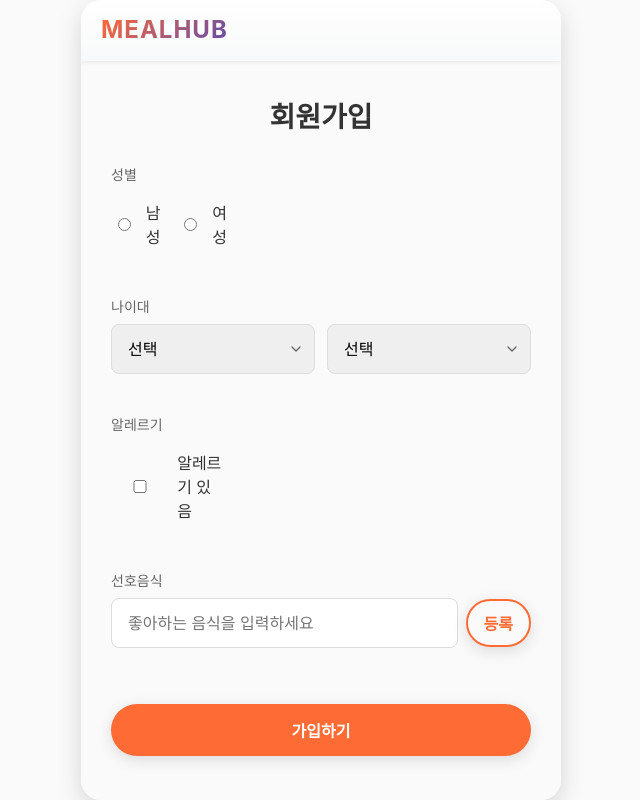
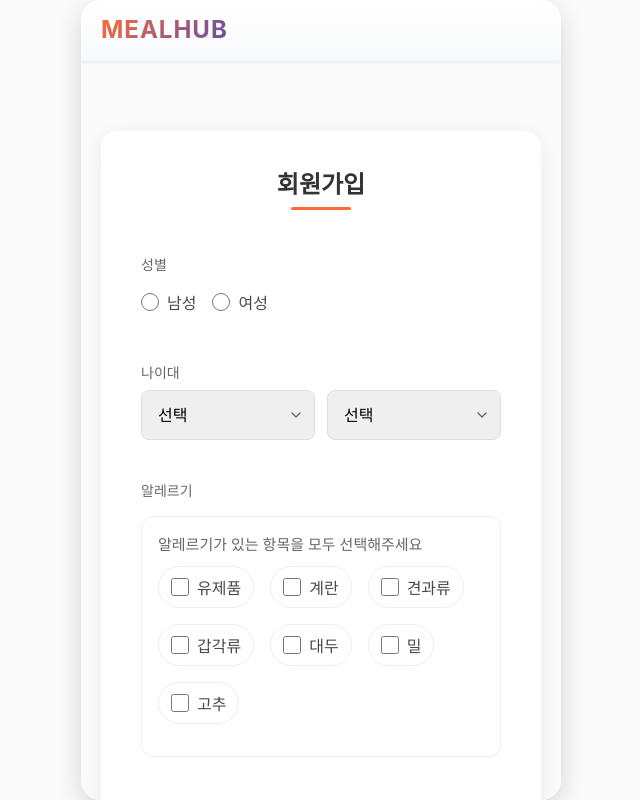
Before and after one commit to jinn-ie/mealhub-front, a React (Create React App) app: page /signup2 in a window 1280 px wide. Shown: the whole page, without its empty margins (319-959 px from the left). Built offline with nearby package versions, Linux system fonts and the light colour scheme; a web font is replaced by a local one.

Commit message:
회원가입 페이지 개선: 페이지 제목 변경 및 스타일 수정, 알레르기 선택 기능 추가, 음식 목록 관리 기능 개선. 코드 정리 및 애니메이션 효과 적용.

```diff
--- a/public/index.html
+++ b/public/index.html
@@ -25,7 +25,7 @@
       work correctly both with client-side routing and a non-root public URL.
       Learn how to configure a non-root public URL by running `npm run build`.
     -->
-    <title>React App</title>
+    <title>MealHub</title>
   </head>
   <body>
     <noscript>You need to enable JavaScript to run this app.</noscript>
--- a/src/pages/Signup2.js
+++ b/src/pages/Signup2.js
@@ -1,7 +1,7 @@
 import React, { useEffect, useState } from "react";
 import { useNavigate, useLocation } from 'react-router-dom';
 import styled from 'styled-components';
-import { motion } from 'framer-motion';
+import { motion, AnimatePresence } from 'framer-motion';
 import Header from "../components/Header";
 import LoadingOverlay from "../components/LoadingOverlay";
 import {
@@ -12,36 +12,74 @@ import {
   Page,
   Container,
   Title,
-  Row,
-  OutlineButton
+  Row
 } from '../styles/CommonComponents';
 
 // 회원가입 페이지 스타일
 const SignupContainer = styled(Page)`
   padding: 0;
+  min-height: 100vh;
+  display: flex;
+  flex-direction: column;
 `;
 
 const ContentContainer = styled(Container)`
+  padding: 20px;
+  flex: 1;
+
+  @media (min-width: 768px) {
     padding: 40px 20px;
+  }
 `;
 
 const SignupForm = styled(motion.form)`
   width: 100%;
-  max-width: 420px;
-  margin: 0 auto;
+  max-width: 380px;
+  margin: 20px auto 40px;
   display: flex;
   flex-direction: column;
   gap: 24px;
+  background: white;
+  padding: 30px 24px;
+  border-radius: 16px;
+  box-shadow: 0 4px 20px rgba(0, 0, 0, 0.06);
+
+  @media (min-width: 768px) {
+    max-width: 440px;
+    padding: 40px;
+    margin: 30px auto 60px;
+  }
 `;
 
 const FormTitle = styled(Title)`
   margin-bottom: 30px;
   text-align: center;
+  position: relative;
+  font-size: 24px;
+  font-weight: 700;
+  color: var(--text-primary);
+
+  &::after {
+    content: '';
+    position: absolute;
+    bottom: -10px;
+    left: 50%;
+    transform: translateX(-50%);
+    width: 60px;
+    height: 3px;
+    background: var(--primary-color);
+    border-radius: 2px;
+  }
 `;
 
 const SubmitButton = styled(Button)`
-  margin-top: 16px;
+  margin-top: 20px;
   width: 100%;
+  height: 52px;
+  font-size: 17px;
+  font-weight: 600;
+  letter-spacing: 0.5px;
+  box-shadow: 0 4px 12px rgba(255, 122, 0, 0.2);
 `;
 
 const LoginLink = styled(motion.a)`
@@ -57,13 +95,6 @@ const LoginLink = styled(motion.a)`
   }
 `;
 
-const ErrorMessage = styled(motion.div)`
-  color: var(--error);
-  font-size: 14px;
-  margin-top: -12px;
-  margin-bottom: -12px;
-`;
-
 const RadioGroup = styled.div`
   display: flex;
   gap: 16px;
@@ -76,7 +107,12 @@ const RadioLabel = styled.label`
   gap: 8px;
   cursor: pointer;
   font-size: 16px;
-  color: var(--text-primary);
+
+  input {
+    accent-color: var(--primary-color);
+    width: 18px;
+    height: 18px;
+  }
 `;
 
 const SelectGroup = styled.div`
@@ -98,20 +134,53 @@ const Select = styled.select`
   }
 `;
 
-const CheckboxGroup = styled.div`
+const AllergyGroup = styled.div`
+  margin-top: 8px;
+  border: 1px solid #eee;
+  border-radius: 12px;
+  padding: 16px;
+  background-color: rgba(255, 255, 255, 0.6);
+`;
+
+const AllergyTitle = styled.div`
+  font-size: 15px;
+  font-weight: 500;
+  margin-bottom: 12px;
+  color: var(--text-secondary);
+`;
+
+const CheckboxRow = styled.div`
   display: flex;
   flex-wrap: wrap;
-  gap: 12px;
-  margin-top: 8px;
+  gap: 10px;
+  margin-bottom: 8px;
+
+  @media (min-width: 768px) {
+    gap: 16px;
+  }
 `;
 
-const CheckboxLabel = styled.label`
+const CheckboxLabel = styled(motion.label)`
   display: flex;
   align-items: center;
   gap: 8px;
   cursor: pointer;
+  font-size: 15px;
+  padding: 8px 12px;
+  border-radius: 30px;
+  transition: all 0.3s ease;
+  background-color: ${props => props.checked ? 'rgba(255, 122, 0, 0.1)' : 'transparent'};
+  border: 1px solid ${props => props.checked ? 'var(--primary-color)' : '#eee'};
+
+  input {
+    accent-color: var(--primary-color);
+    width: 18px;
+    height: 18px;
+  }
+
+  @media (min-width: 768px) {
     font-size: 16px;
-  color: var(--text-primary);
+  }
 `;
 
 const FoodInputGroup = styled.div`
@@ -121,30 +190,51 @@ const FoodInputGroup = styled.div`
   width: 100%;
 `;
 
-const FoodInput = styled(Input)`
-  flex: 1;
-`;
-
-const AddButton = styled(OutlineButton)`
+const AddButton = styled(Button)`
   height: 48px;
   padding: 0 16px;
-  white-space: nowrap;
+  background: var(--primary-color);
+  color: white;
 `;
 
 const FoodList = styled.div`
   display: flex;
   flex-wrap: wrap;
   gap: 8px;
-  margin-top: 8px;
+  margin-top: 12px;
 `;
 
 const FoodItem = styled(motion.div)`
-  padding: 6px 12px;
-  background-color: var(--primary-light);
+  padding: 8px 16px;
+  background: var(--primary-light);
   color: var(--primary-color);
   border-radius: 50px;
   font-size: 14px;
   font-weight: 500;
+  display: flex;
+  align-items: center;
+  gap: 6px;
+  box-shadow: 0 2px 5px rgba(0, 0, 0, 0.05);
+
+  &:hover {
+    background: rgba(255, 122, 0, 0.2);
+    transform: translateY(-2px);
+    transition: all 0.2s ease;
+  }
+`;
+
+const DeleteIcon = styled.span`
+  cursor: pointer;
+  font-size: 16px;
+  display: flex;
+  align-items: center;
+  justify-content: center;
+  color: var(--primary-color);
+  opacity: 0.7;
+
+  &:hover {
+    opacity: 1;
+  }
 `;
 
 // 애니메이션 변수
@@ -168,6 +258,32 @@ const itemVariants = {
   }
 };
 
+const checkboxVariants = {
+  checked: {
+    backgroundColor: 'rgba(255, 122, 0, 0.1)',
+    borderColor: 'var(--primary-color)',
+    scale: 1.05,
+    transition: { type: "spring", stiffness: 500, damping: 30 }
+  },
+  unchecked: {
+    backgroundColor: 'transparent',
+    borderColor: '#eee',
+    scale: 1,
+    transition: { duration: 0.2 }
+  }
+};
+
+// 알레르기 옵션 데이터
+const allergyOptions = [
+  { id: 'dairy', label: '유제품' },
+  { id: 'eggs', label: '계란' },
+  { id: 'nuts', label: '견과류' },
+  { id: 'seafood', label: '갑각류' },
+  { id: 'soy', label: '대두' },
+  { id: 'wheat', label: '밀' },
+  { id: 'pepper', label: '고추' }
+];
+
 function Signup2() {
   const navigate = useNavigate();
   const location = useLocation();
@@ -178,8 +294,7 @@ function Signup2() {
     sex: "",
     age1: "",
     age2: "",
-    allergy: false,
-    category: []
+    allergies: []
   });
   const [error, setError] = useState(null);
   const [loading, setLoading] = useState(false);
@@ -189,8 +304,21 @@ function Signup2() {
 
   const handleAddFood = () => {
     if (inputValue.trim() === "") return;
-    setFoodList([...foodList, inputValue]);
+    setFoodList([...foodList, inputValue.trim()]);
     setInputValue("");
+  };
+
+  const handleRemoveFood = (index) => {
+    const newList = [...foodList];
+    newList.splice(index, 1);
+    setFoodList(newList);
+  };
+
+  const handleInputKeyPress = (e) => {
+    if (e.key === 'Enter') {
+      e.preventDefault();
+      handleAddFood();
+    }
   };
 
   const handleChange = (e) => {
@@ -201,11 +329,31 @@ function Signup2() {
       setFormData({ ...formData, [name]: value });
     }
     else if (type === "checkbox") {
-      if (name === "allergy") {
-        setFormData(prevData => ({
+      // 알레르기 체크박스 처리
+      if (e.target.name === 'allergyOption') {
+        const allergyValue = e.target.value;
+        setFormData(prevData => {
+          // 현재 allergies 배열에서 해당 알레르기 존재 여부 확인
+          const currentAllergies = [...prevData.allergies];
+
+          if (checked) {
+            // 체크된 경우 추가 (중복 방지)
+            if (!currentAllergies.includes(allergyValue)) {
+              currentAllergies.push(allergyValue);
+            }
+          } else {
+            // 체크 해제된 경우 제거
+            const index = currentAllergies.indexOf(allergyValue);
+            if (index !== -1) {
+              currentAllergies.splice(index, 1);
+            }
+          }
+
+          return {
             ...prevData,
-          allergy: checked,
-        }));
+            allergies: currentAllergies
+          };
+        });
       }
     } else {
       // 일반 입력 값
@@ -222,14 +370,8 @@ function Signup2() {
     if (!formData.sex) {
       validationError = "성별을 선택해주세요.";
     }
-
     else if (!formData.age1 || !formData.age2) {
-      console.log(formData.age1, formData.age2)
       validationError = "나이대를 선택해주세요.";
-    }
-
-    else if (!formData.category) {
-      validationError = "선호 카테고리를 적어도 1개 이상 선택해주세요.";
     }
 
     if (validationError) {
@@ -237,18 +379,23 @@ function Signup2() {
         return; // 에러가 있으면 제출하지 않음
     }
 
+    // 알레르기 정보 서버 포맷에 맞게 준비
+    const hasAllergies = formData.allergies.length > 0;
+
     const signupData = {
       loginId: id,
       password: pwd,
       age: `${formData.age1}${formData.age2}`,
       gender: formData.sex,
-      allergy: formData.allergy
+      allergy: hasAllergies, // 알레르기 여부 (boolean)
+      allergyTypes: formData.allergies, // 알레르기 종류 (배열)
+      favoriteFoods: foodList.length > 0 ? foodList : [] // 선호 음식 (배열)
     };
 
     setLoading(true);
 
     try {
-      console.log(signupData);
+      console.log("회원가입 요청 데이터:", signupData);
       const response = await fetch("https://mealhub.duckdns.org/backend/user/signin", {
         method: 'POST',
         headers: {
@@ -258,11 +405,9 @@ function Signup2() {
       });
 
       if (response.ok) {
-        console.log(response);
         alert("회원가입이 완료되었습니다!");
         navigate("/login");
       } else {
-        console.log(response);
         const errorData = await response.json();
         setError(errorData.message || "회원가입에 실패했습니다.");
       }
@@ -291,12 +436,14 @@ function Signup2() {
         initial="hidden"
         animate="visible"
       >
-        <FormTitle variants={itemVariants}>회원가입</FormTitle>
-
         <SignupForm
           onSubmit={handleSubmit}
           variants={containerVariants}
+          initial="hidden"
+          animate="visible"
         >
+          <FormTitle variants={itemVariants}>회원가입</FormTitle>
+
           <InputGroup as={motion.div} variants={itemVariants}>
             <Label>성별</Label>
             <RadioGroup>
@@ -358,59 +505,126 @@ function Signup2() {
 
           <InputGroup as={motion.div} variants={itemVariants}>
             <Label>알레르기</Label>
-            <CheckboxGroup>
-              <CheckboxLabel>
+            <AllergyGroup>
+              <AllergyTitle>알레르기가 있는 항목을 모두 선택해주세요</AllergyTitle>
+              <CheckboxRow>
+                {allergyOptions.slice(0, 3).map((option) => (
+                  <CheckboxLabel
+                    key={option.id}
+                    checked={formData.allergies.includes(option.label)}
+                    animate={formData.allergies.includes(option.label) ? "checked" : "unchecked"}
+                    variants={checkboxVariants}
+                    whileHover={{ scale: formData.allergies.includes(option.label) ? 1.05 : 1.02 }}
+                    whileTap={{ scale: 0.98 }}
+                  >
                     <input
                       type="checkbox"
-                  name="allergy"
-                  checked={formData.allergy}
+                      name="allergyOption"
+                      value={option.label}
+                      checked={formData.allergies.includes(option.label)}
                       onChange={handleChange}
                     />
-                알레르기 있음
+                    {option.label}
                   </CheckboxLabel>
-            </CheckboxGroup>
+                ))}
+              </CheckboxRow>
+              <CheckboxRow>
+                {allergyOptions.slice(3, 6).map((option) => (
+                  <CheckboxLabel
+                    key={option.id}
+                    checked={formData.allergies.includes(option.label)}
+                    animate={formData.allergies.includes(option.label) ? "checked" : "unchecked"}
+                    variants={checkboxVariants}
+                    whileHover={{ scale: formData.allergies.includes(option.label) ? 1.05 : 1.02 }}
+                    whileTap={{ scale: 0.98 }}
+                  >
+                    <input
+                      type="checkbox"
+                      name="allergyOption"
+                      value={option.label}
+                      checked={formData.allergies.includes(option.label)}
+                      onChange={handleChange}
+                    />
+                    {option.label}
+                  </CheckboxLabel>
+                ))}
+              </CheckboxRow>
+              <CheckboxRow>
+                {allergyOptions.slice(6).map((option) => (
+                  <CheckboxLabel
+                    key={option.id}
+                    checked={formData.allergies.includes(option.label)}
+                    animate={formData.allergies.includes(option.label) ? "checked" : "unchecked"}
+                    variants={checkboxVariants}
+                    whileHover={{ scale: formData.allergies.includes(option.label) ? 1.05 : 1.02 }}
+                    whileTap={{ scale: 0.98 }}
+                  >
+                    <input
+                      type="checkbox"
+                      name="allergyOption"
+                      value={option.label}
+                      checked={formData.allergies.includes(option.label)}
+                      onChange={handleChange}
+                    />
+                    {option.label}
+                  </CheckboxLabel>
+                ))}
+              </CheckboxRow>
+            </AllergyGroup>
           </InputGroup>
 
           <InputGroup as={motion.div} variants={itemVariants}>
             <Label>선호음식</Label>
             <FoodInputGroup>
-              <FoodInput
+              <Input
                 type="text"
+                name="favorite"
                 value={inputValue}
                 onChange={(e) => setInputValue(e.target.value)}
                 placeholder="좋아하는 음식을 입력하세요"
+                onKeyPress={handleInputKeyPress}
               />
               <AddButton
                 type="button"
                 onClick={handleAddFood}
-                whileHover={{ scale: 1.02 }}
+                as={motion.button}
+                whileHover={{ scale: 1.02, backgroundColor: 'var(--primary-dark)' }}
                 whileTap={{ scale: 0.98 }}
               >
                 등록
               </AddButton>
             </FoodInputGroup>
 
+            <AnimatePresence>
               {foodList.length > 0 && (
                 <FoodList>
                   {foodList.map((food, idx) => (
                     <FoodItem
                       key={idx}
-                    variants={itemVariants}
-                    initial="hidden"
-                    animate="visible"
+                      initial={{ opacity: 0, scale: 0.8 }}
+                      animate={{ opacity: 1, scale: 1 }}
+                      exit={{ opacity: 0, scale: 0.8 }}
+                      transition={{ duration: 0.3 }}
+                      whileHover={{ y: -4, boxShadow: '0 4px 8px rgba(0, 0, 0, 0.1)' }}
                     >
                       {food}
+                      <DeleteIcon
+                        onClick={() => handleRemoveFood(idx)}
+                      >
+                        ×
+                      </DeleteIcon>
                     </FoodItem>
                   ))}
                 </FoodList>
               )}
+            </AnimatePresence>
           </InputGroup>
 
           <SubmitButton
             as={motion.button}
             type="submit"
             variants={itemVariants}
-            whileHover={{ scale: 1.02 }}
+            whileHover={{ scale: 1.02, boxShadow: '0 6px 20px rgba(255, 122, 0, 0.25)' }}
             whileTap={{ scale: 0.98 }}
           >
             가입하기
```
Also changed, not shown: 1 other file (tests, documents, lock files or other folders). Lines whose indentation alone changed are shown as unchanged.
